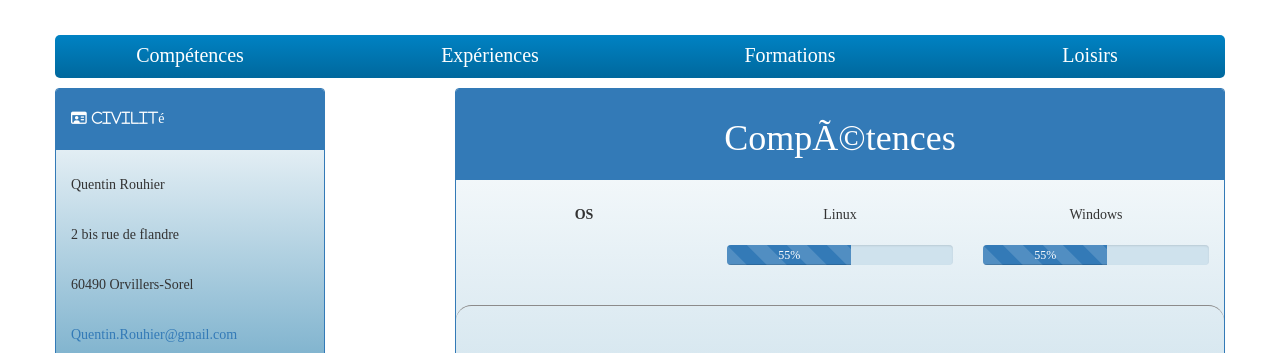
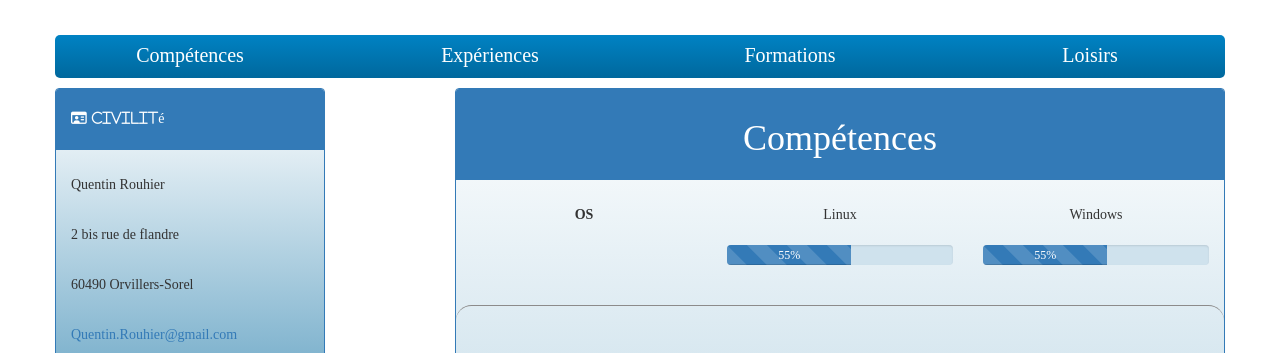
Before and after one commit to QuentinRouhier/oldQuentinRouhier.github.io, a plain HTML site: page index.html at #!/competance in a window 1280 px wide. Shown: the top 353 px of the page. Drawn offline with nearby package versions, Linux system fonts and the light colour scheme.

Commit message:
Update competance.html

```diff
--- a/assets/view/competance.html
+++ b/assets/view/competance.html
@@ -1,6 +1,6 @@
 <div class="panel panel-primary">
     <div class="panel-heading">
-        <h1>CompÃ©tences</h1>
+        <h1>Compétences</h1>
     </div>
     <div class="panel-body">
         <div class="row">
```
